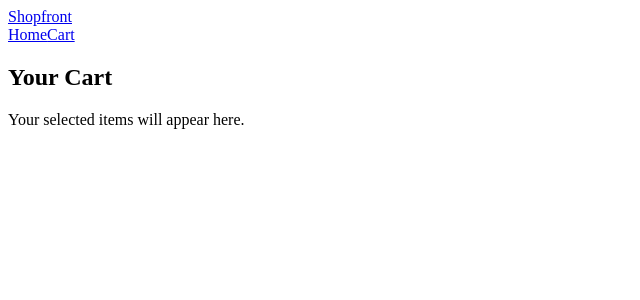
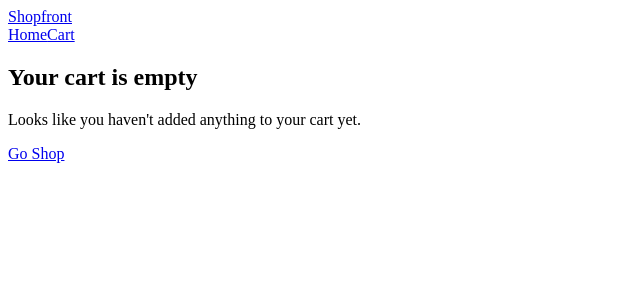
Before and after one commit to Mikun-flo/productcatalog, a React (Vite) app: page /cart in a window 1280 px wide. Shown: the top 300 px of the page, without its empty margins (0-640 px from the left). Built offline with nearby package versions, Linux system fonts and the light colour scheme.

Commit message:
feat: enhance CartPage with empty state message and nav link; refactor cart display

```diff
--- a/src/pages/CartPage.jsx
+++ b/src/pages/CartPage.jsx
@@ -1,10 +1,42 @@
-function CartPage() {
+
+import React from 'react';
+import { Link, useNavigate } from 'react-router-dom';
+import { useCart } from '../hooks/useCart.js';
+import { CartItem } from '../components/CartItem.jsx';
+
+export default function CartPage() {
+  const { cartItems, totalPrice } = useCart();
+  const navigate = useNavigate();
+
+  if (cartItems.length === 0) {
+    return (
+      <div className="empty-cart-state">
+        <h2>Your cart is empty</h2>
+        <p>Looks like you haven't added anything to your cart yet.</p>
+        <Link to="/" className="catalog-link-btn">Go Shop</Link>
+      </div>
+    );
+  }
+
   return (
-    <section>
-      <h1>Your Cart</h1>
-      <p>Your selected items will appear here.</p>
-    </section>
+    <div className="cart-page-container">
+      <h2>Your cart</h2>
+      <div className="cart-content">
+        <div className="cart-items-list">
+          {cartItems.map((item) => (
+            <CartItem key={item.id} item={item} />
+          ))}
+        </div>
+        <div className="cart-summary-box">
+          <div className="total-row">
+            <span>Total</span>
+            <span className="total-amount">${totalPrice.toFixed(2)}</span>
+          </div>
+          <button onClick={() => navigate('/checkout')} className="checkout-btn">
+            Proceed to checkout
+          </button>
+        </div>
+      </div>
+    </div>
   );
 }
-
-export default CartPage;
```
Also changed, not shown: src/App.jsx (line endings or trailing spaces).
